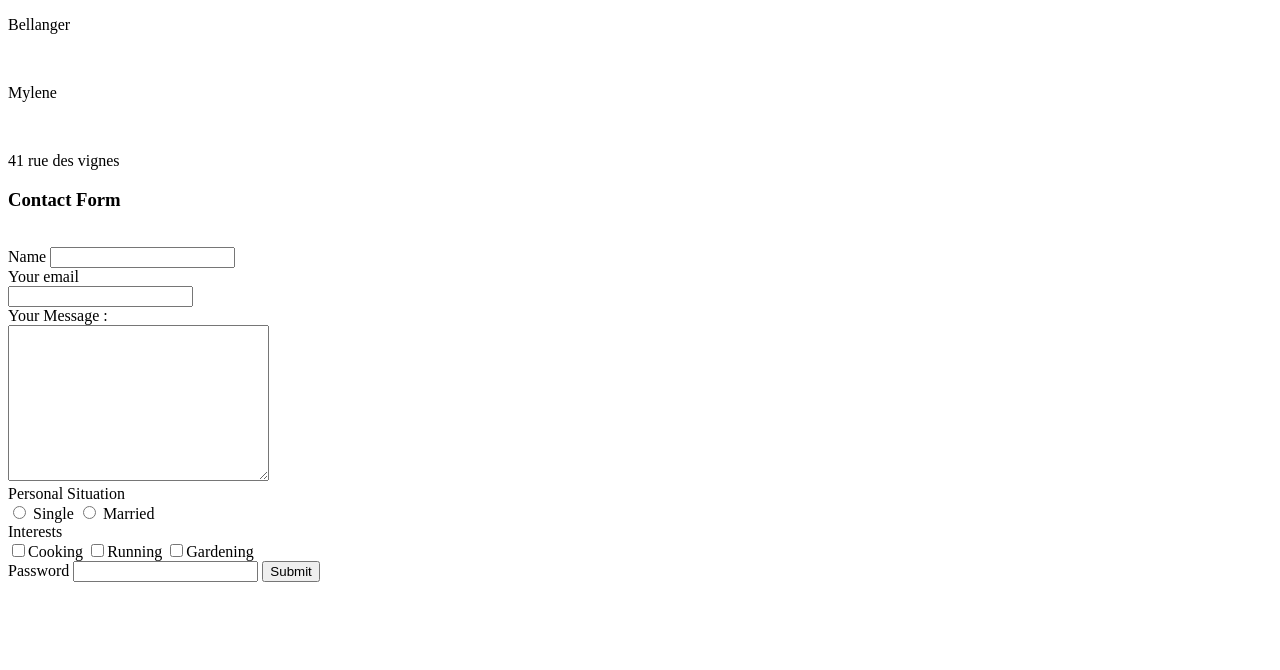
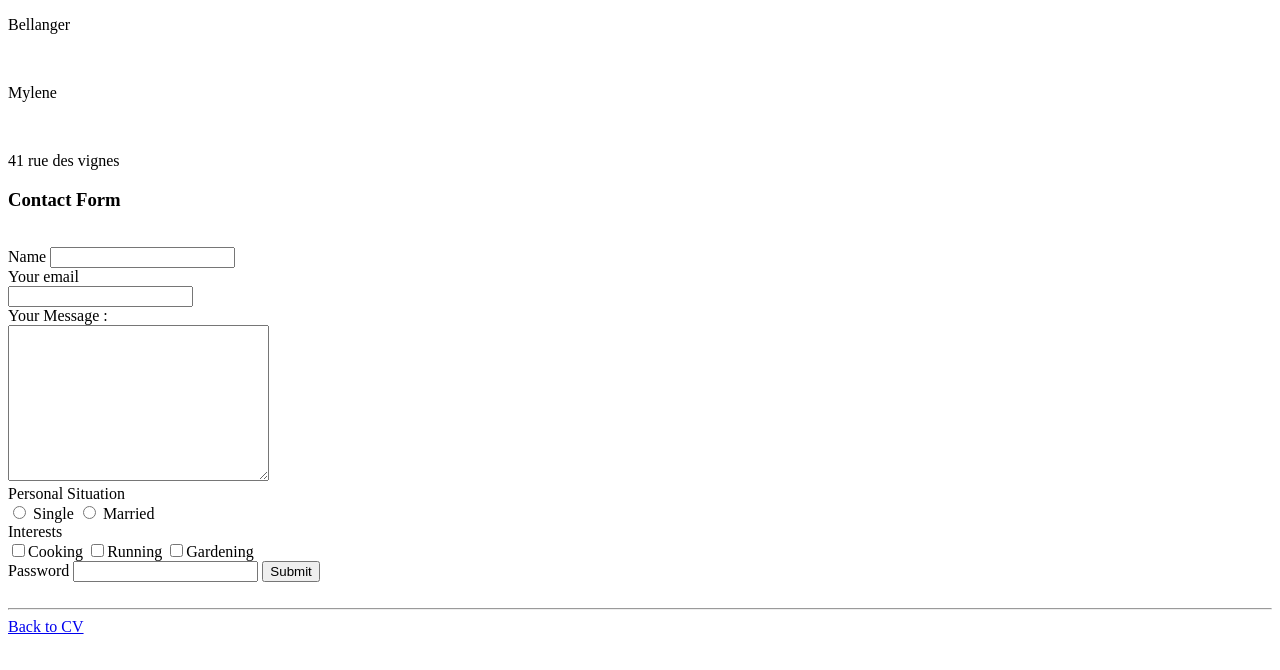
Before and after one commit to mymyraconte/CV, a plain HTML site: page Contact.html in a window 1280 px wide. Drawn offline with Linux system fonts and the light colour scheme.

Commit message:
Update Contact.html

```diff
--- a/Contact.html
+++ b/Contact.html
@@ -42,5 +42,7 @@
         <input type="password" name="" id="">
         <input type="submit">
     </form>
-
+    <br>
+    <hr>
+    <a href="https://mymyraconte.github.io/CV/index2.html">Back to CV</a>
 </body>
```
